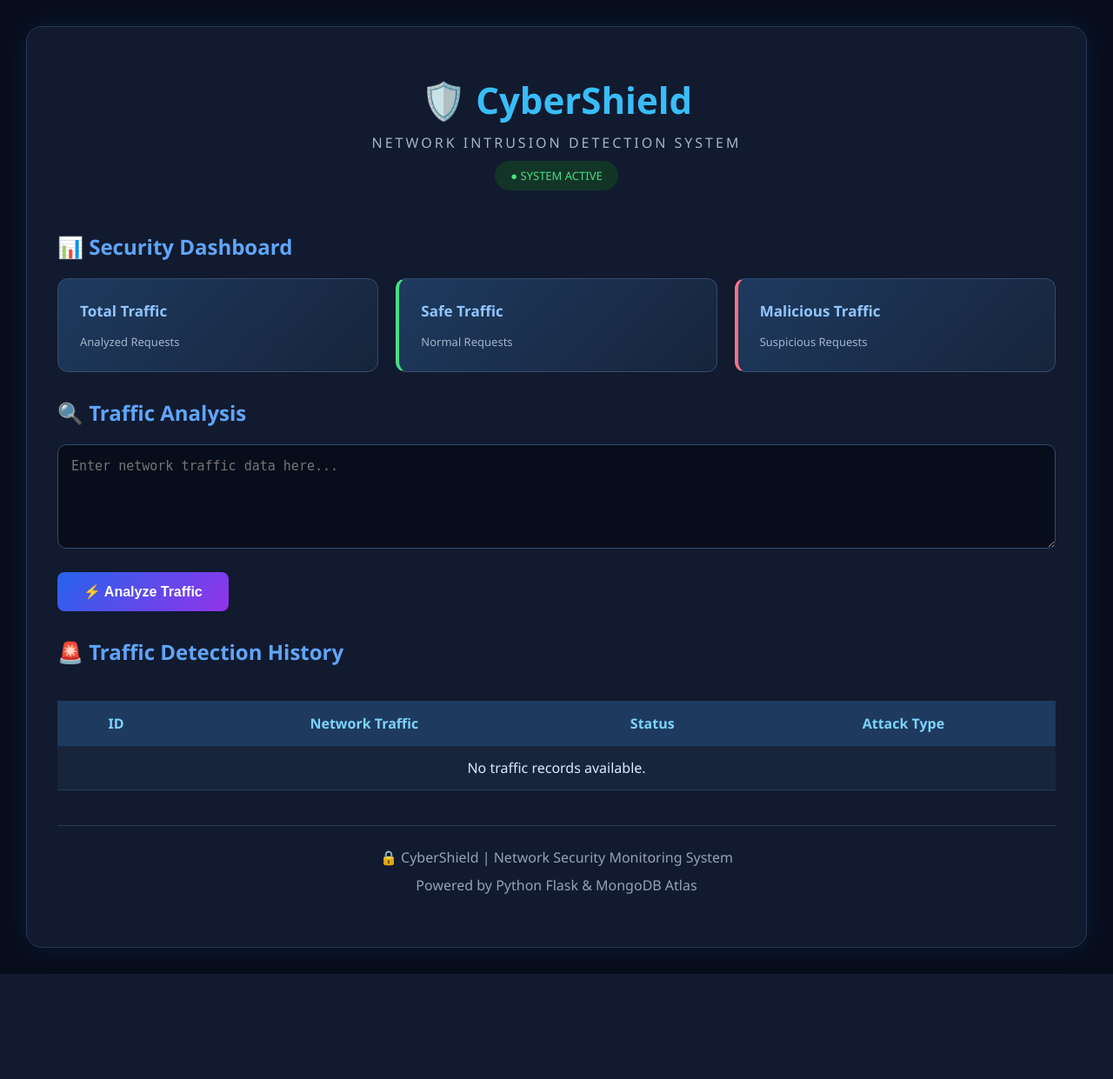
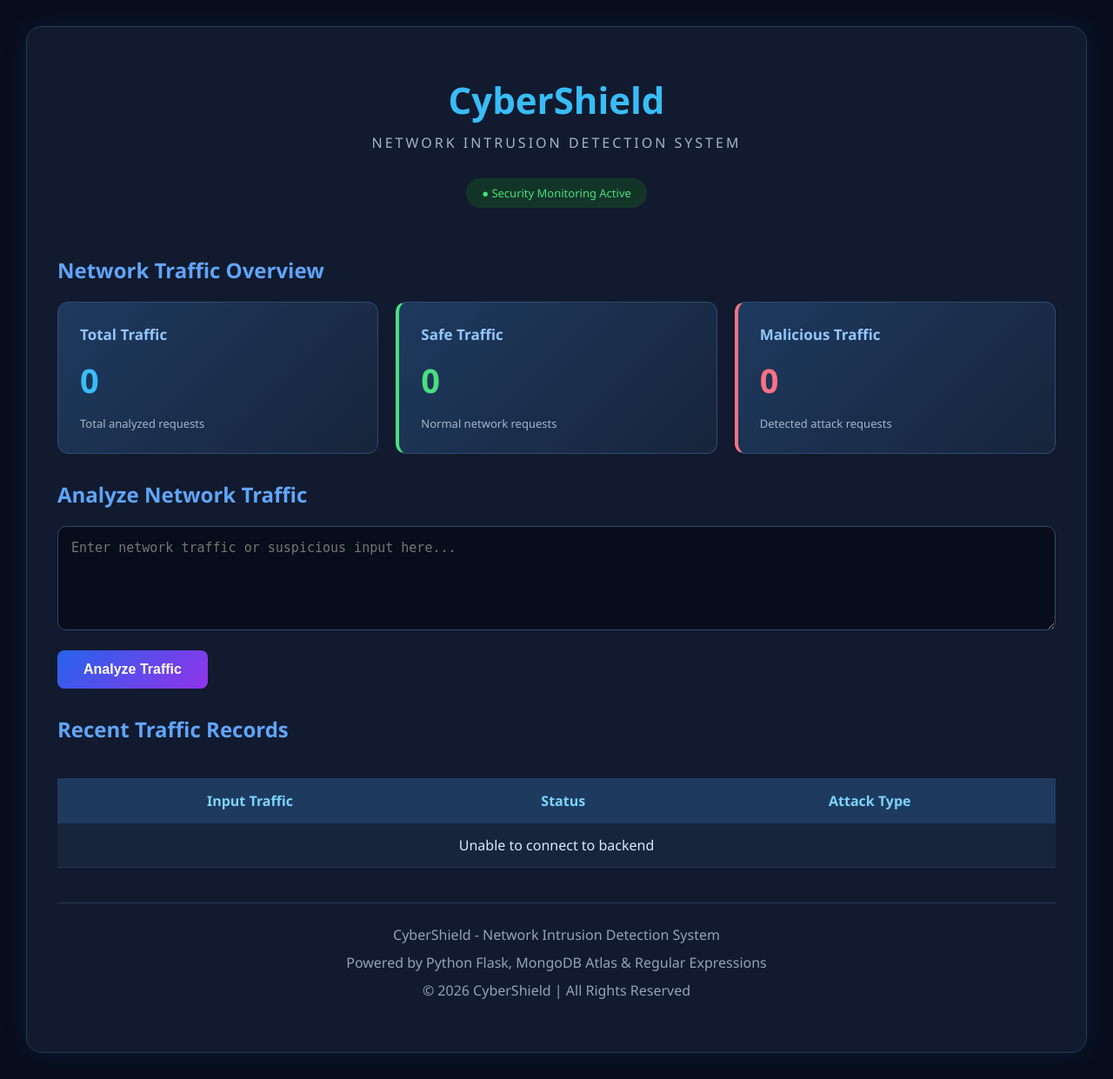
Before and after one commit to PRAGATH2006/NETWORK-DETECTION, a Flask app: template templates/index.html in a window 1280 px wide. Shown: the whole page at 87% size. Before the commit the page ends 1120 px from the top, so only its background shows below. Run offline with Flask 3, Linux system fonts and the light colour scheme; the template is opened without the code that fills it, so the values that code supplies are empty.

Commit message:
Update index.html

```diff
--- a/templates/index.html
+++ b/templates/index.html
@@ -1,14 +1,48 @@
 
 <!DOCTYPE html>
 <html lang="en">
-
 <head>
     <meta charset="UTF-8">
     <meta name="viewport" content="width=device-width, initial-scale=1.0">
 
     <title>CyberShield - Network Security</title>
 
-    <link rel="stylesheet" href="{{ url_for('static', filename='style.css') }}">
+    <link rel="stylesheet" href="static/style.css">
+
+    <style>
+        form {
+            margin-top: 20px;
+        }
+
+        textarea {
+            margin-bottom: 18px;
+        }
+
+        #result {
+            margin-top: 20px;
+            padding: 15px;
+            border-radius: 8px;
+            display: none;
+            line-height: 1.6;
+        }
+
+        .result-safe {
+            display: block !important;
+            background: #123528;
+            color: #4ade80;
+        }
+
+        .result-danger {
+            display: block !important;
+            background: #451e2b;
+            color: #fb7185;
+        }
+
+        .status-label {
+            display: inline-block;
+            margin-top: 15px;
+        }
+    </style>
 </head>
 
 <body>
@@ -16,104 +50,198 @@
 <div class="container">
 
     <header>
-        <h1>🛡️ CyberShield</h1>
+        <h1>CyberShield</h1>
         <p>NETWORK INTRUSION DETECTION SYSTEM</p>
-        <span class="security-status">● SYSTEM ACTIVE</span>
+        <span class="security-status status-label">
+            ● Security Monitoring Active
+        </span>
     </header>
 
-    <h2>📊 Security Dashboard</h2>
+    <h2>Network Traffic Overview</h2>
 
     <div class="stats-container">
 
         <div class="stat-card">
             <h3>Total Traffic</h3>
-            <h1>{{ total }}</h1>
-            <p>Analyzed Requests</p>
+            <h1 id="total">0</h1>
+            <p>Total analyzed requests</p>
         </div>
 
         <div class="stat-card safe-card">
             <h3>Safe Traffic</h3>
-            <h1>{{ safe }}</h1>
-            <p>Normal Requests</p>
+            <h1 id="safe">0</h1>
+            <p>Normal network requests</p>
         </div>
 
         <div class="stat-card danger-card">
             <h3>Malicious Traffic</h3>
-            <h1>{{ malicious }}</h1>
-            <p>Suspicious Requests</p>
+            <h1 id="malicious">0</h1>
+            <p>Detected attack requests</p>
         </div>
 
     </div>
 
-    <h2>🔍 Traffic Analysis</h2>
+    <h2>Analyze Network Traffic</h2>
 
-    <form action="/dashboard" method="POST" id="trafficForm">
+    <form id="trafficForm">
 
         <textarea
-            name="input_text"
-            id="inputText"
-            placeholder="Enter network traffic data here..."
-            required></textarea>
+            id="input_text"
+            placeholder="Enter network traffic or suspicious input here..."
+            required
+        ></textarea>
 
-        <br><br>
-
-        <button type="submit">⚡ Analyze Traffic</button>
+        <button type="submit">Analyze Traffic</button>
 
     </form>
 
-    <h2>🚨 Traffic Detection History</h2>
+    <div id="result"></div>
+
+    <h2>Recent Traffic Records</h2>
 
     <div class="table-container">
 
         <table>
-
             <thead>
                 <tr>
-                    <th>ID</th>
-                    <th>Network Traffic</th>
+                    <th>Input Traffic</th>
                     <th>Status</th>
                     <th>Attack Type</th>
                 </tr>
             </thead>
 
-            <tbody>
-
-                {% for record in records %}
-
+            <tbody id="records">
                 <tr>
-                    <td>{{ record[0] }}</td>
-
-                    <td>{{ record[1] }}</td>
-
-                    <td class="{{ 'safe' if record[2] == 'Safe' else 'malicious' }}">
-                        {{ record[2] }}
-                    </td>
-
-                    <td>{{ record[3] }}</td>
+                    <td colspan="3">Loading traffic records...</td>
                 </tr>
-
-                {% else %}
-
-                <tr>
-                    <td colspan="4">No traffic records available.</td>
-                </tr>
-
-                {% endfor %}
-
             </tbody>
-
         </table>
 
     </div>
 
     <footer>
-        <p>🔒 CyberShield | Network Security Monitoring System</p>
-        <p>Powered by Python Flask & MongoDB Atlas</p>
+        <p>CyberShield - Network Intrusion Detection System</p>
+        <p>Powered by Python Flask, MongoDB Atlas & Regular Expressions</p>
+        <p>© 2026 CyberShield | All Rights Reserved</p>
     </footer>
 
 </div>
 
-<script src="{{ url_for('static', filename='script.js') }}"></script>
+<script>
+
+    // Render backend URL will be added in the next step
+    const API_URL = "YOUR_RENDER_BACKEND_URL";
+
+    async function loadTraffic() {
+
+        try {
+
+            const response = await fetch(API_URL + "/api/traffic");
+
+            if (!response.ok) {
+                throw new Error("Backend error");
+            }
+
+            const data = await response.json();
+
+            document.getElementById("total").textContent = data.total;
+            document.getElementById("safe").textContent = data.safe;
+            document.getElementById("malicious").textContent = data.malicious;
+
+            const records = document.getElementById("records");
+            records.innerHTML = "";
+
+            if (!data.records || data.records.length === 0) {
+                records.innerHTML =
+                    '<tr><td colspan="3">No traffic records found</td></tr>';
+                return;
+            }
+
+            data.records.forEach(record => {
+
+                const row = document.createElement("tr");
+
+                const inputCell = document.createElement("td");
+                inputCell.textContent = record.input_text;
+
+                const statusCell = document.createElement("td");
+                statusCell.textContent = record.status;
+                statusCell.className =
+                    record.status === "Safe" ? "safe" : "malicious";
+
+                const attackCell = document.createElement("td");
+                attackCell.textContent = record.attack_type;
+
+                row.appendChild(inputCell);
+                row.appendChild(statusCell);
+                row.appendChild(attackCell);
+
+                records.appendChild(row);
+
+            });
+
+        } catch (error) {
+
+            document.getElementById("records").innerHTML =
+                '<tr><td colspan="3">Unable to connect to backend</td></tr>';
+
+        }
+
+    }
+
+    document.getElementById("trafficForm").addEventListener(
+        "submit",
+        async function(event) {
+
+            event.preventDefault();
+
+            const input = document.getElementById("input_text").value.trim();
+            const result = document.getElementById("result");
+
+            if (!input) return;
+
+            try {
+
+                const response = await fetch(API_URL + "/api/traffic", {
+                    method: "POST",
+                    headers: {
+                        "Content-Type": "application/json"
+                    },
+                    body: JSON.stringify({
+                        input_text: input
+                    })
+                });
+
+                const data = await response.json();
+
+                if (!response.ok) {
+                    throw new Error(data.error || "Analysis failed");
+                }
+
+                result.textContent =
+                    "Status: " + data.status +
+                    " | Attack Type: " + data.attack_type;
+
+                result.className =
+                    data.status === "Safe" ? "result-safe" : "result-danger";
+
+                document.getElementById("input_text").value = "";
+
+                await loadTraffic();
+
+            } catch (error) {
+
+                result.textContent = "Backend connection failed. Please try again.";
+                result.className = "result-danger";
+
+            }
+
+        }
+    );
+
+    loadTraffic();
+
+</script>
 
 </body>
 </html>
```
